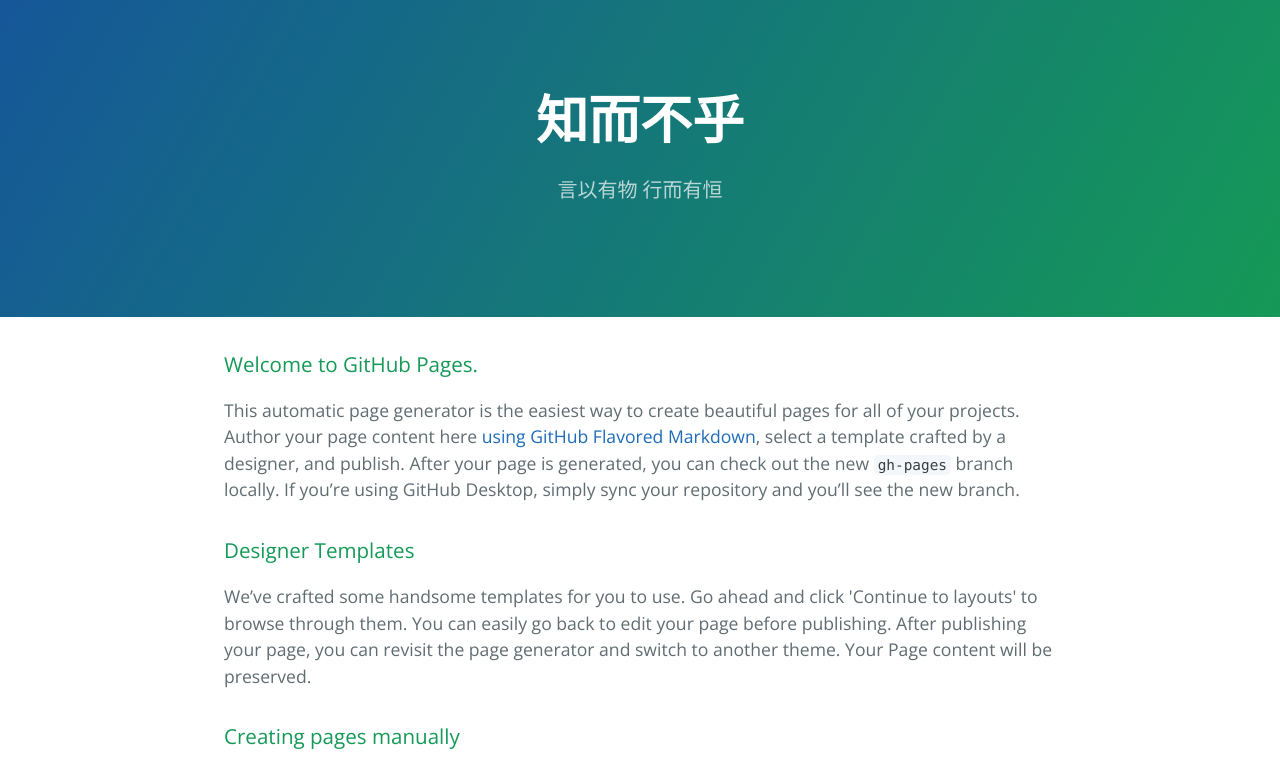
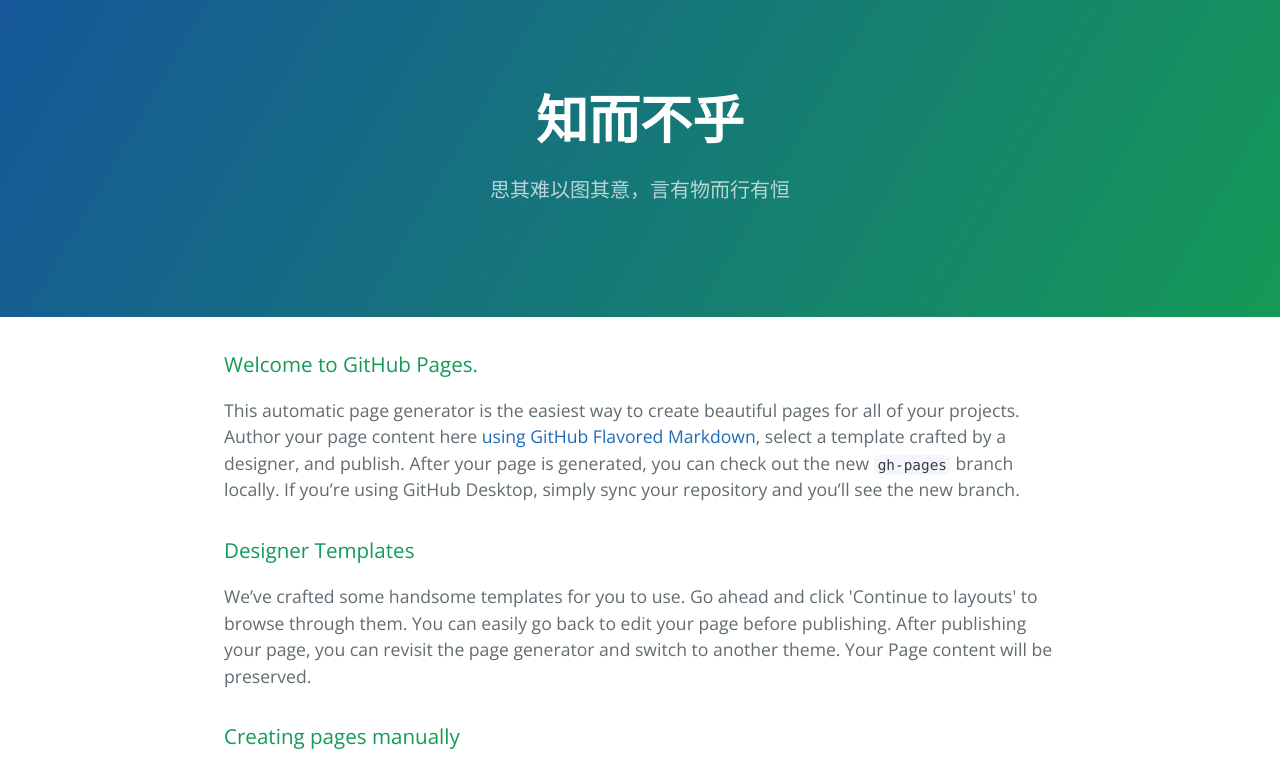
Before and after one commit to wodart/wodart.github.io, a plain HTML site: page index.html in a window 1280 px wide. Shown: the top 766 px of the page. Drawn offline with nearby package versions, Linux system fonts and the light colour scheme.

Commit message:
Update index.html

```diff
--- a/index.html
+++ b/index.html
@@ -12,7 +12,7 @@
   <body>
     <section class="page-header">
       <h1 class="project-name">知而不乎</h1>
-      <h2 class="project-tagline">言以有物 行而有恒</h2>
+      <h2 class="project-tagline">思其难以图其意，言有物而行有恒</h2>
     </section>
 
     <section class="main-content">
```
